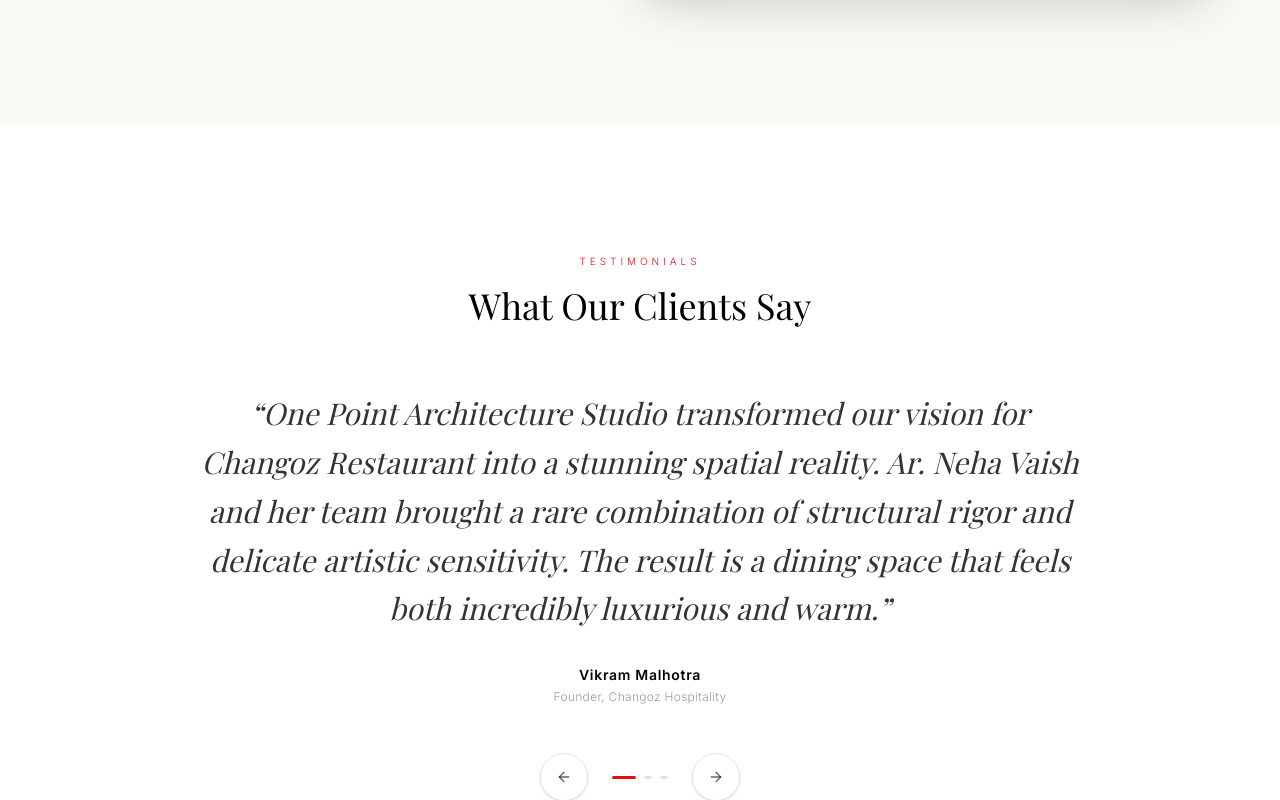
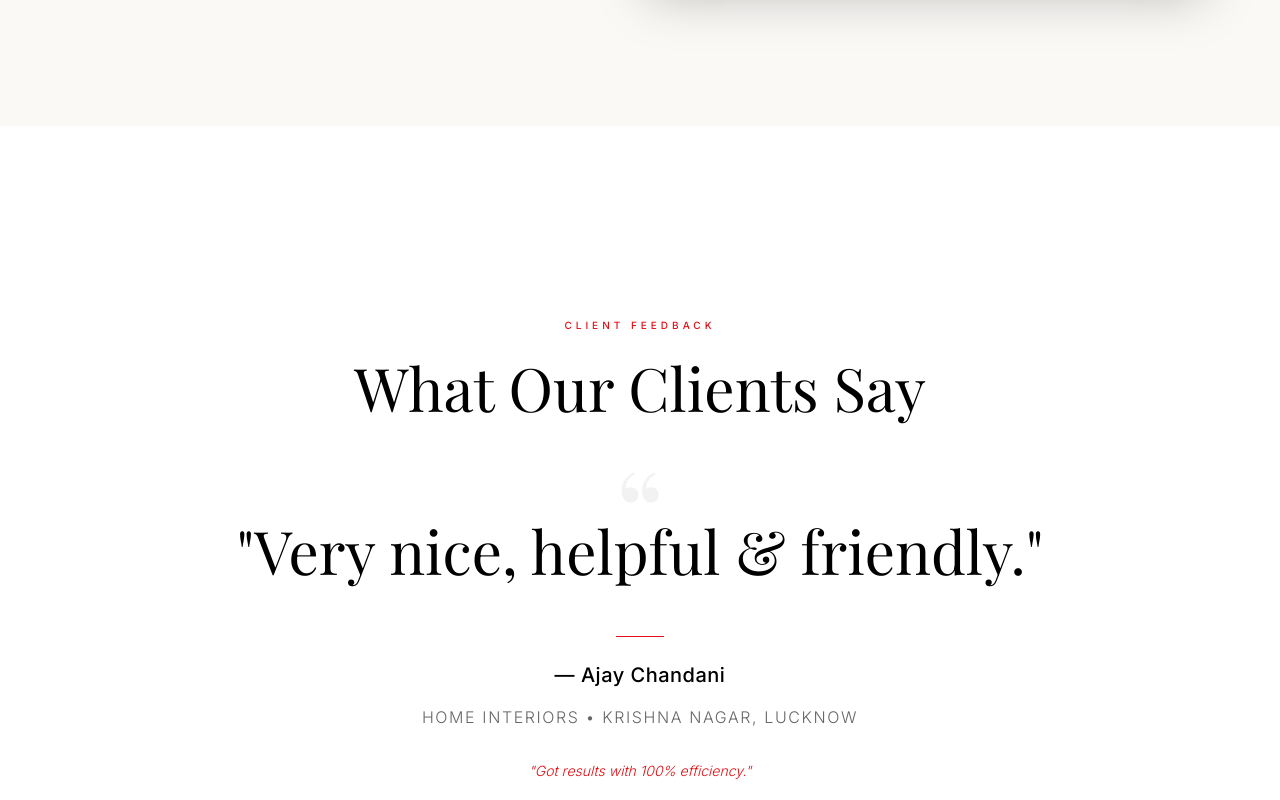
Before and after one commit to khrishChauhan/One-Point, a Next.js app: page / in a window 1280 px wide. Shown: the part 9220-10020 px from the top of the page. Built offline with nearby package versions, Linux system fonts and the light colour scheme; a web font is replaced by a local one.

Commit message:
Update Testimonials section to feature a single authentic client review

```diff
--- a/src/components/shared/Testimonials.tsx
+++ b/src/components/shared/Testimonials.tsx
@@ -1,117 +1,64 @@
 "use client";
 
-import { useState } from "react";
-import { motion, AnimatePresence } from "framer-motion";
-import { ArrowLeft, ArrowRight } from "lucide-react";
-
-const testimonials = [
-  {
-    quote:
-      "One Point Architecture Studio transformed our vision for Changoz Restaurant into a stunning spatial reality. Ar. Neha Vaish and her team brought a rare combination of structural rigor and delicate artistic sensitivity. The result is a dining space that feels both incredibly luxurious and warm.",
-    author: "Vikram Malhotra",
-    title: "Founder, Changoz Hospitality",
-  },
-  {
-    quote:
-      "Working with One Point to design our Private Residence was a masterclass in collaboration. They listened deeply to how we lived and structured the residence around our daily routines. The courtyard design brings an abundance of light and air, making our home feel like a private oasis.",
-    author: "Rohan & Shalini Sen",
-    title: "Owners, Private Residence",
-  },
-  {
-    quote:
-      "For our corporate offices, we wanted a workspace that broke away from typical sterile layouts. One Point delivered a highly dynamic environment that integrates flexible zones and warm materials. It has fundamentally improved our team's daily collaboration and energy.",
-    author: "Ananya Roy",
-    title: "Operations Director",
-  },
-];
+import { motion } from "framer-motion";
 
 export function Testimonials() {
-  const [current, setCurrent] = useState(0);
+  return (
+    <section className="bg-white py-32 md:py-48 border-b border-black/5">
+      <div className="px-6 md:px-16 max-w-screen-xl mx-auto">
 
-  const prev = () => {
-    setCurrent((prev) => (prev - 1 + testimonials.length) % testimonials.length);
-  };
-
-  const next = () => {
-    setCurrent((prev) => (prev + 1) % testimonials.length);
-  };
-
-  return (
-    <section className="bg-white py-24 md:py-32 border-b border-black/5">
-      <div className="px-6 md:px-16 max-w-screen-xl mx-auto">
+        {/* Header */}
         <motion.div
           initial={{ opacity: 0, y: 20 }}
           whileInView={{ opacity: 1, y: 0 }}
           viewport={{ once: true, margin: "-80px" }}
           transition={{ duration: 1.0, ease: [0.16, 1, 0.3, 1] }}
-          className="text-center mb-16"
+          className="text-center mb-24"
         >
-          <p className="text-[#E40F14] text-[10px] uppercase tracking-[0.4em] font-light mb-4">
-            Testimonials
+          <p className="text-[#E40F14] text-[10px] uppercase tracking-[0.4em] font-medium mb-6">
+            Client Feedback
           </p>
-          <h2 className="font-serif font-light text-3xl md:text-4xl text-black">
+          <h2 className="font-serif font-light text-4xl md:text-5xl lg:text-6xl text-black">
             What Our Clients Say
           </h2>
         </motion.div>
 
-        <div className="relative min-h-[350px] md:min-h-[280px] flex flex-col justify-center">
-          <AnimatePresence mode="wait">
+        {/* Featured Testimonial */}
         <motion.div
-              key={current}
-              initial={{ opacity: 0, y: 25 }}
-              animate={{ opacity: 1, y: 0 }}
-              exit={{ opacity: 0, y: -25 }}
-              transition={{ duration: 0.8, ease: [0.16, 1, 0.3, 1] }}
-              className="text-center max-w-4xl mx-auto space-y-8"
+          initial={{ opacity: 0, y: 30 }}
+          whileInView={{ opacity: 1, y: 0 }}
+          viewport={{ once: true, margin: "-80px" }}
+          transition={{ duration: 1.2, delay: 0.1, ease: [0.16, 1, 0.3, 1] }}
+          className="text-center max-w-4xl mx-auto relative"
         >
-              <blockquote className="font-serif text-lg md:text-2xl lg:text-3xl font-light text-black/80 leading-relaxed italic">
-                &ldquo;{testimonials[current].quote}&rdquo;
+          {/* Large Quote Mark */}
+          <div className="absolute -top-16 left-1/2 -translate-x-1/2 text-[120px] leading-none font-serif text-black/5 select-none">
+            &ldquo;
+          </div>
+
+          <div className="relative z-10 space-y-12">
+            <blockquote className="font-serif text-3xl md:text-5xl lg:text-6xl font-light text-black leading-tight">
+              "Very nice, helpful & friendly."
             </blockquote>
-              <div>
-                <cite className="not-italic text-sm font-semibold text-black block tracking-wider">
-                  {testimonials[current].author}
+
+            <div className="space-y-4">
+              <div className="w-12 h-[1px] bg-[#E40F14] mx-auto mb-6" />
+
+              <cite className="not-italic text-lg md:text-xl font-medium text-black block tracking-wide">
+                — Ajay Chandani
               </cite>
-                <span className="text-black/40 text-xs font-light tracking-wide block mt-1">
-                  {testimonials[current].title}
+
+              <span className="text-black/60 font-sans font-light text-sm md:text-base block uppercase tracking-widest mt-2">
+                Home Interiors • Krishna Nagar, Lucknow
               </span>
+
+              <p className="text-[#E40F14] font-sans font-light text-sm italic pt-4">
+                "Got results with 100% efficiency."
+              </p>
+            </div>
           </div>
         </motion.div>
-          </AnimatePresence>
-        </div>
 
-        {/* Carousel controls */}
-        <div className="flex justify-center items-center gap-6 mt-12">
-          <button
-            onClick={prev}
-            aria-label="Previous testimonial"
-            className="w-12 h-12 rounded-full border border-black/10 flex items-center justify-center text-black/60 hover:text-white hover:bg-[#E40F14] hover:border-[#E40F14] hover:scale-105 active:scale-95 transition-all duration-300 shadow-sm"
-          >
-            <ArrowLeft className="w-4 h-4" />
-          </button>
-          <div className="flex gap-2">
-            {testimonials.map((_, idx) => (
-              <button
-                key={idx}
-                onClick={() => setCurrent(idx)}
-                aria-label={`Go to testimonial ${idx + 1}`}
-                className="py-2"
-              >
-                <div
-                  className={`h-[3px] rounded-full transition-all duration-300 ${
-                    idx === current ? "w-6 bg-[#E40F14]" : "w-2 bg-black/10 hover:bg-black/30"
-                  }`}
-                />
-              </button>
-            ))}
-          </div>
-          <button
-            onClick={next}
-            aria-label="Next testimonial"
-            className="w-12 h-12 rounded-full border border-black/10 flex items-center justify-center text-black/60 hover:text-white hover:bg-[#E40F14] hover:border-[#E40F14] hover:scale-105 active:scale-95 transition-all duration-300 shadow-sm"
-          >
-            <ArrowRight className="w-4 h-4" />
-          </button>
-        </div>
       </div>
     </section>
   );
```
Lines whose indentation alone changed are shown as unchanged.
